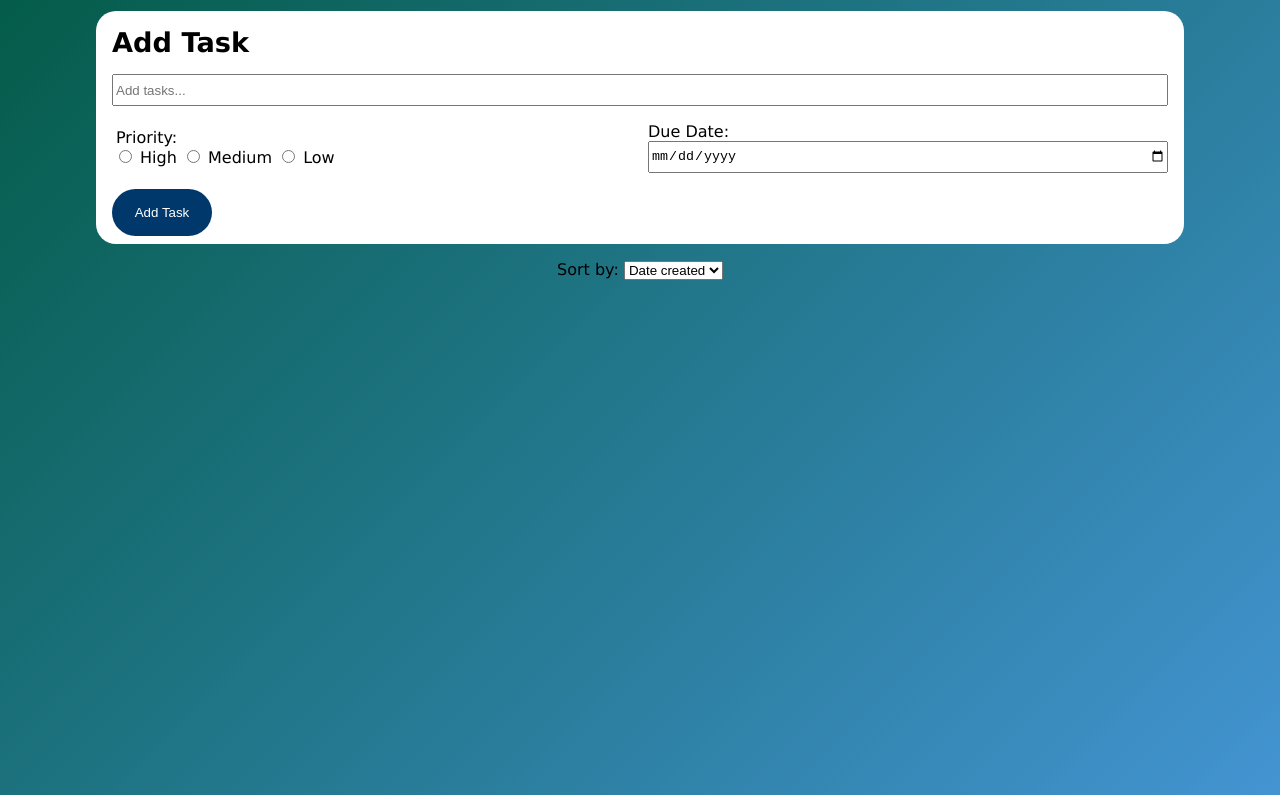
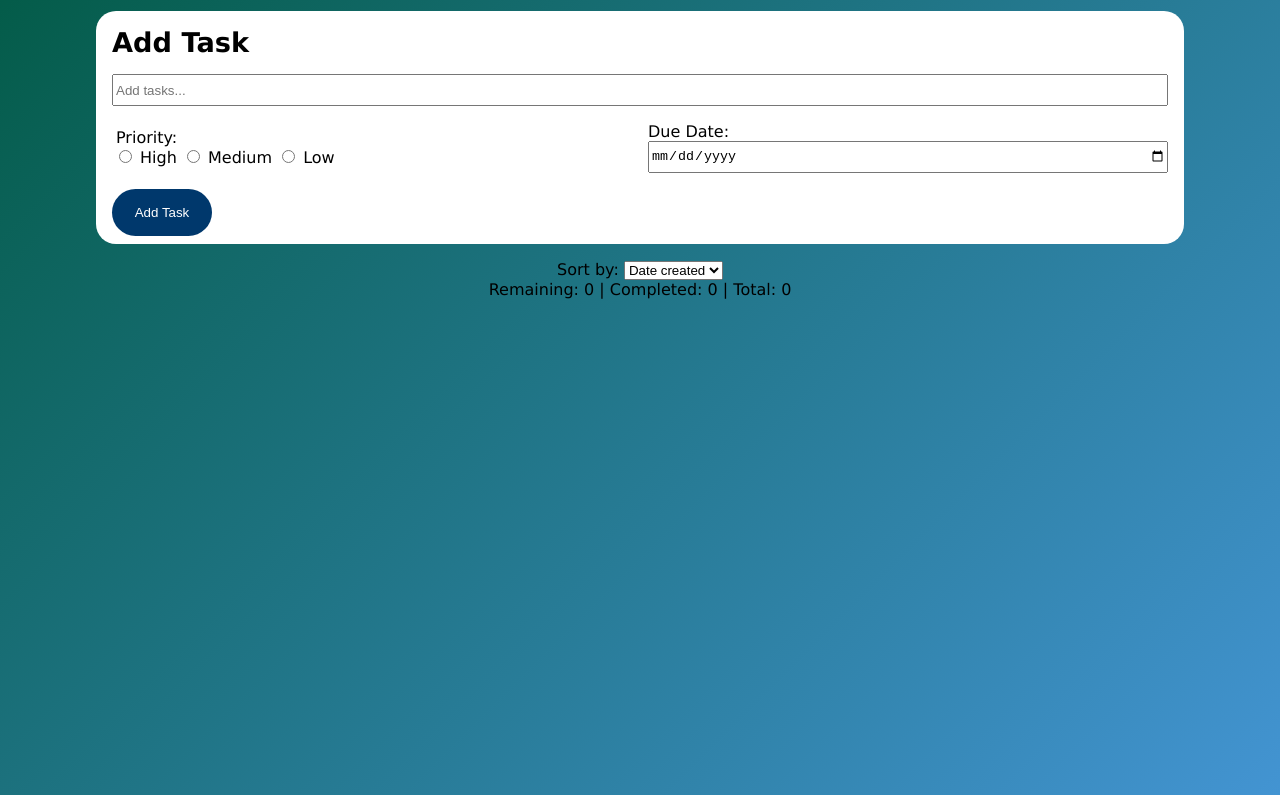
Before and after one commit to jdfrost22/capstone-tasklist, a website: page index.html in a window 1280 px wide. Shown: the part 65-860 px from the top of the page. Drawn offline with Linux system fonts and the light colour scheme.

Commit message:
added TaskStats with completed, remaining and total numbers

```diff
--- a/index.html
+++ b/index.html
@@ -48,6 +48,9 @@
             <option value="due-date">Due Date</option>
         </select>
     </div>
+    <div id="task-stats" class="task-stats">
+        Completed: 0 | Remaining: 0 | Total: 0
+    </div>
     <ul id="task-list" class="task-list"></ul>
 
     <script src="./js/main.js"></script>
--- a/js/main.js
+++ b/js/main.js
@@ -10,6 +10,15 @@ function sortByPriority() { // Sort tasks by priority
 function sortByDefault() { // Sort by creation date (id)
     tasks.sort((a, b) => a.id - b.id);
     renderTasks();
+}
+
+function updateTaskStats() {
+    const completed = tasks.filter(task => task.completed).length; // Count completed tasks
+    const uncompleted = tasks.length - completed; // Count uncompleted tasks
+    const stats = document.getElementById('task-stats');
+    if (stats) {
+        stats.textContent = `Remaining: ${uncompleted} | Completed: ${completed} | Total: ${tasks.length}`;
+    }
 }
 
 // Add event listener for sort options
@@ -61,6 +70,7 @@ function renderTasks() {
             task.completed = !task.completed;
             li.classList.toggle('completed');
             saveData(); // Save the updated task list to localStorage
+            updateTaskStats()
         });
 
         const deleteBtn = document.createElement('span'); // Create delete button
@@ -71,11 +81,13 @@ function renderTasks() {
             tasks.splice(tasks.indexOf(task), 1); // Remove task from array
             renderTasks(); // Re-render tasks
             saveData(); // Save the updated task list to localStorage
+            updateTaskStats()
         });
         li.querySelector('.right-group').appendChild(deleteBtn); // Append delete button to the list item
 
         taskList.appendChild(li);
     });
+
 
 }
 
@@ -150,3 +162,4 @@ function loadData() {
 }
 
 loadData(); // Load tasks from localStorage on page load
+updateTaskStats(); // Update task statistics on page load
```
